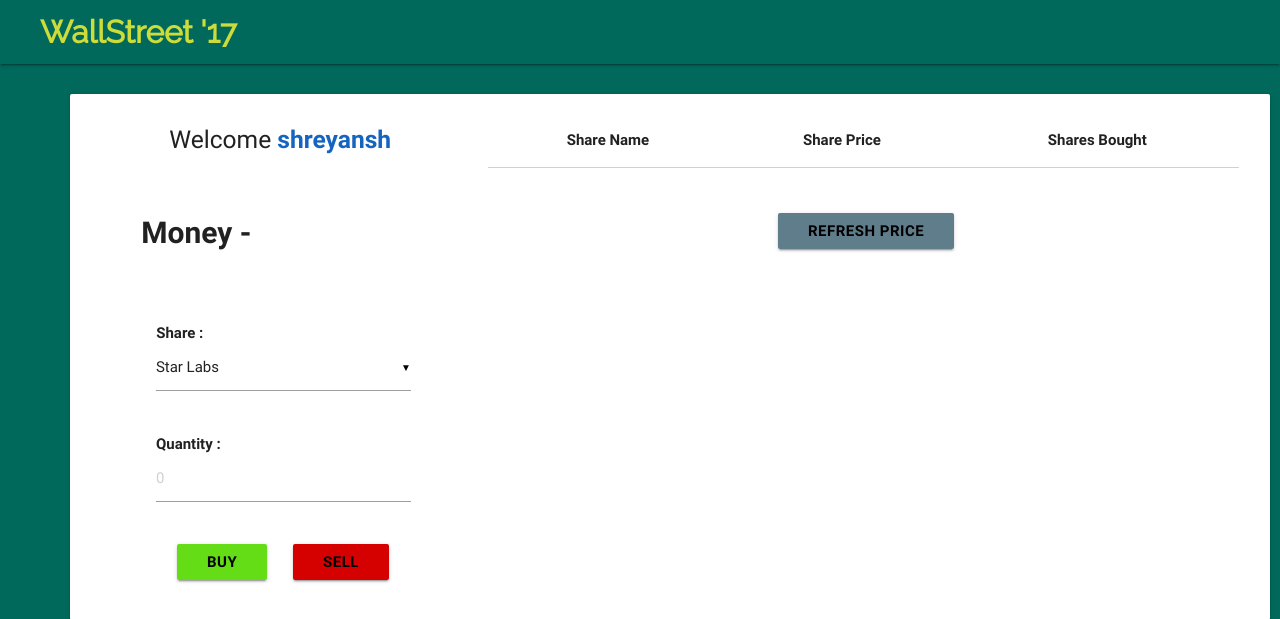
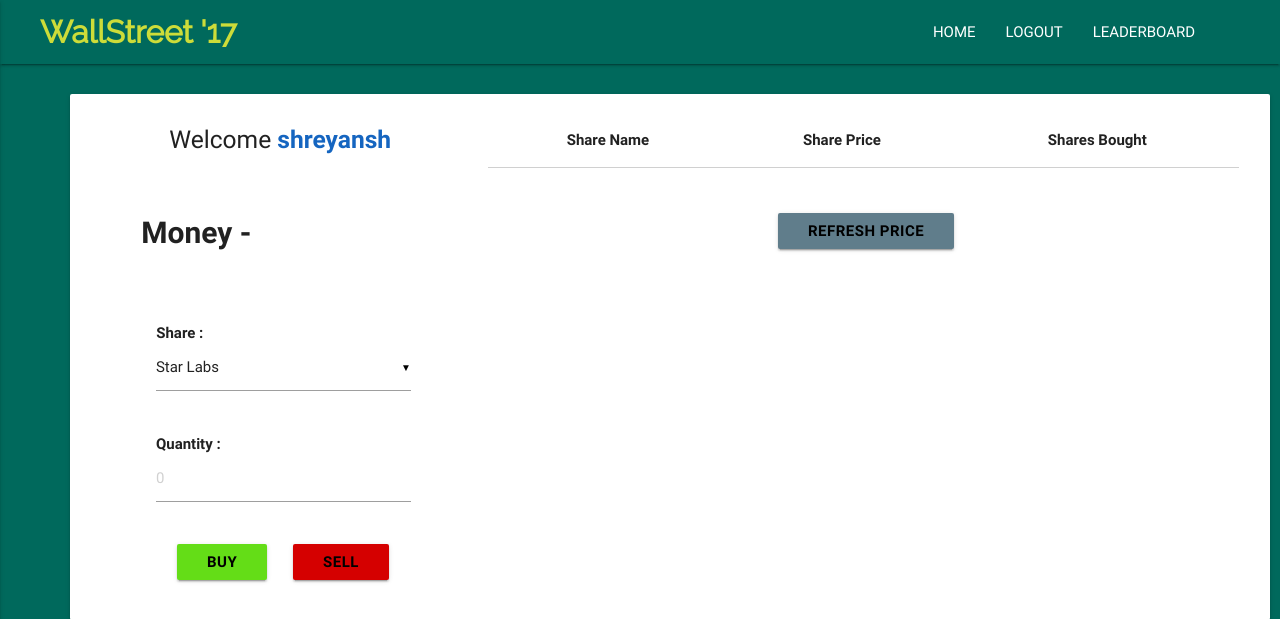
Before and after one commit to shreyanshs7/WallStreet18, a Django app: page /sellbuy/dashboard/ in a window 1280 px wide. Shown: the top 619 px of the page. Run offline with Django 3.2, Linux system fonts and the light colour scheme; a user stored in the database is signed in; data comes from the database, SQL or seed files in the repository; both versions use the stored data as it was after the commit; data that the repository does not hold is empty.

Commit message:
Added login and logout sessions

```diff
--- a/LoginRegister/urls.py
+++ b/LoginRegister/urls.py
@@ -1,8 +1,9 @@
 from django.conf.urls import url
-from .views import register, user_login
+from .views import register, user_login, user_logout
 
 
 urlpatterns = [
     url(r'^register/', register),
-    url(r'^login/', user_login)
+    url(r'^login/', user_login),
+    url(r'logout/', user_logout)
 ]
--- a/SellBuy/views.py
+++ b/SellBuy/views.py
@@ -5,7 +5,7 @@ import random
 
 from django.contrib.auth.decorators import login_required
 from django.contrib.auth.models import User
-from django.http import JsonResponse
+from django.http import JsonResponse, HttpResponseRedirect
 from django.shortcuts import render
 from django.views.decorators.csrf import csrf_exempt
 
@@ -16,9 +16,11 @@ from .models import CurrentUserHolding, Share, SharePrice, UserShareQuantity
 
 # Create your views here.
 def dashboard(request):
-    shares = Share.objects.all()
-    return render(request, 'SellBuy/dashboard.html', { 'shares' : shares })
-
+    if request.user.is_authenticated():
+        shares = Share.objects.all()
+        return render(request, 'SellBuy/dashboard.html', { 'shares' : shares })
+    else:
+        return HttpResponseRedirect('/auth/login/')
 def dashboard_data(request):
     user = request.user
     user_share_quantity = UserShareQuantity.objects.filter(user=user)
@@ -62,7 +64,7 @@ def current_money(request):
     response = {
         "success": True,
         "message": "Your current money is %s" % (str(money)),
-        "money": money
+        "money": round(money,3)
     }
     return JsonResponse(response, safe=False)
 
@@ -107,10 +109,14 @@ def transaction(request):
                     response['message'] = ("Bought %s shares of %s")%(str(quantity), share_name)
                     return JsonResponse(response, safe=False)
                 response['success'] = False
-                response['message'] = ("Current Holding is less only %s share can be bought") % (str(int(current_money / share_price)))
+                response['message'] = ("Money is less only %s share can be bought") % (str(int(current_money / share_price)))
                 return JsonResponse(response, safe=False)
             if button == "SELL":
-                if previous_quantity <= quantity:
+                if previous_quantity == int(0):
+                    response['success'] = False
+                    response['message'] = ("You haven't bought shares of %s") % (share_name)
+                    return JsonResponse(response, safe=False)
+                elif previous_quantity >= quantity:
                     user_share_quantity.quantity = previous_quantity - quantity
                     user_share_quantity.save()
 
@@ -118,7 +124,7 @@ def transaction(request):
                     current_user_holding.save()
 
                     response['success'] = True
-                    response['message'] = ("Sold %s shares of %s") % (str(quantity), share_name)
+                    response['message'] = ("Sold %s share of %s") % (str(quantity), share_name)
                     return JsonResponse(response, safe=False)
                 response['success'] = False
                 response['message'] = ("You have only %s share of %s to sell") % (str(previous_quantity), share_name)
--- a/WallStreet18/settings.py
+++ b/WallStreet18/settings.py
@@ -25,7 +25,7 @@ SECRET_KEY = '*ib5!cga682f4=3q82fc^%qk8d+1dkzpdc74ei)gre17*%&l%n'
 # SECURITY WARNING: don't run with debug turned on in production!
 DEBUG = True
 
-ALLOWED_HOSTS = []
+ALLOWED_HOSTS = ['*']
 
 
 # Application definition
--- a/templates/SellBuy/dashboard.html
+++ b/templates/SellBuy/dashboard.html
@@ -49,7 +49,18 @@
 			<a href="#" data-activates="mobile-demo" class="button-collapse"><i class="material-icons">menu</i></a>
 
 
-			<ul id="nav-mobile" class="right hide-on-med-and-down" style="margin-right: 70px;" </ul>
+			<ul id="nav-mobile" class="right hide-on-med-and-down" style="margin-right: 70px;">
+				<!-- <li><a onclick="return popitup('/usergraph/{{request.user}}')">HOLDINGS GRAPH</a></li> -->
+				<li><a href="/">HOME</a></li>
+				<li><a href="/auth/logout/">LOGOUT</a></li>
+				<li><a href="/leaderboard/get/">LEADERBOARD</a></li>
+			</ul>
+			<ul class="side-nav" id="mobile-demo">
+				<!-- <li><a onclick="return popitup('/sellbuy/{{request.user}}')">HOLDINGS GRAPH</a></li> -->
+				<li><a href="/">HOME</a></li>
+				<li><a href="/auth/logout/">LOGOUT</a></li>
+				<li><a href="/leaderboard/get/">LEADERBOARD</a></li>
+			</ul>
 		</div>
 	</nav>
 	<br>
@@ -93,42 +104,7 @@
 
 					</div>
 					<div class="col s8">
-						<!-- <div class="row">
-							<div class="col s4">
-								<table class="centered">
-									<thead class="center">
-										<th>Share Name</th>
-									</thead>
-
-
-								</table>
-
-							</div>
-							<div class="col s4">
-								<table>
-									<thead>
-										<th class="center">Share Price</th>
-									</thead>
-									<tbody id="cp">
-
-									</tbody>
-								</table>
-
-
-							</div>
-							<div class="col s4">
-								<table>
-									<thead>
-										<th class="center">Quantity</th>
-									</thead>
-									<tbody id="cq">
-
-									</tbody>
-								</table>
-
-							</div>
-						</div> -->
-						<table class="centered">
+					<table class="centered">
 							<thead class="center">
 								<th>Share Name</th>
 								<th>Share Price</th>
```
Also changed, not shown: LoginRegister/views.py (+6 -1 lines), templates/index.html (+8 -0 lines), db.sqlite3, 5 other files.
